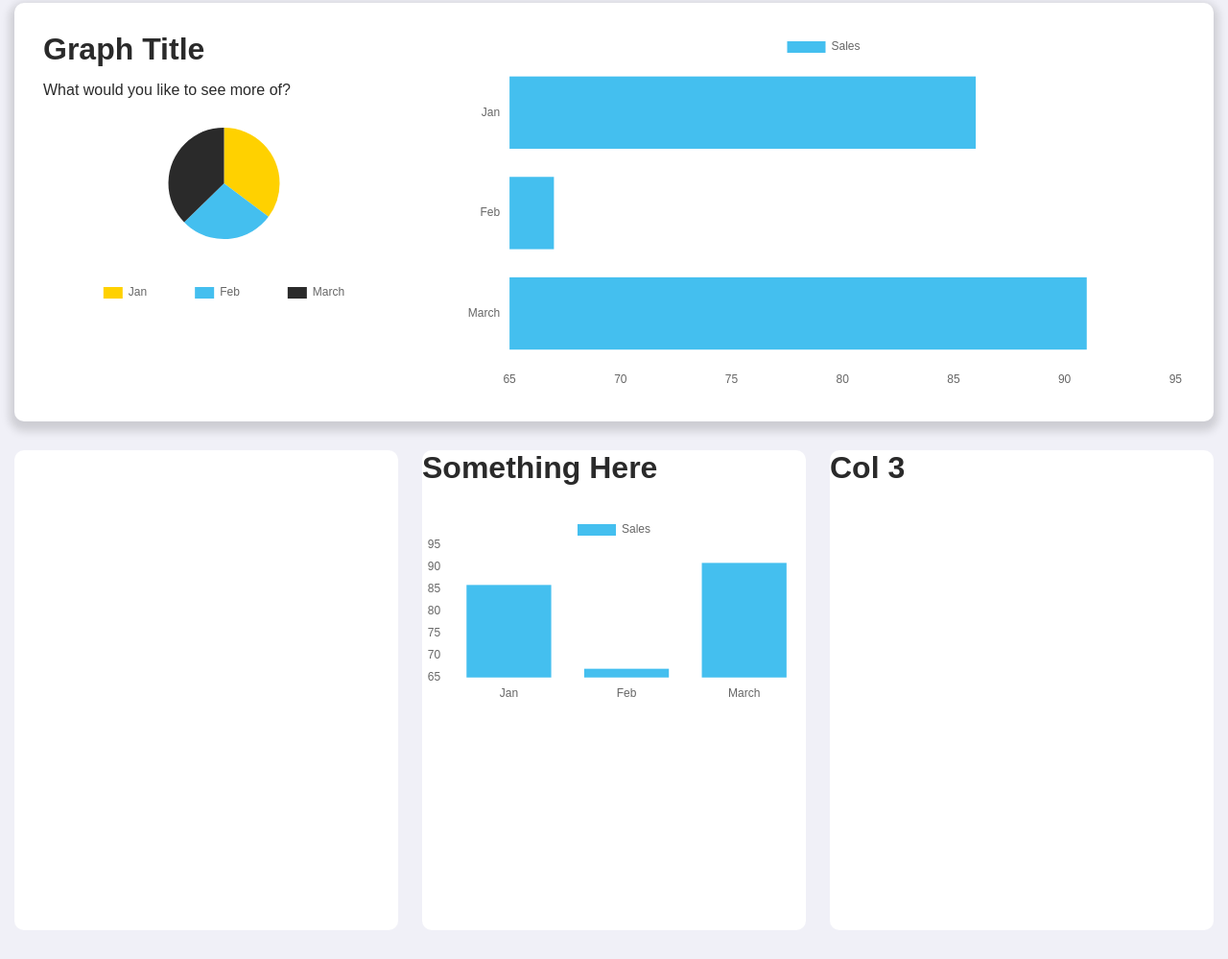
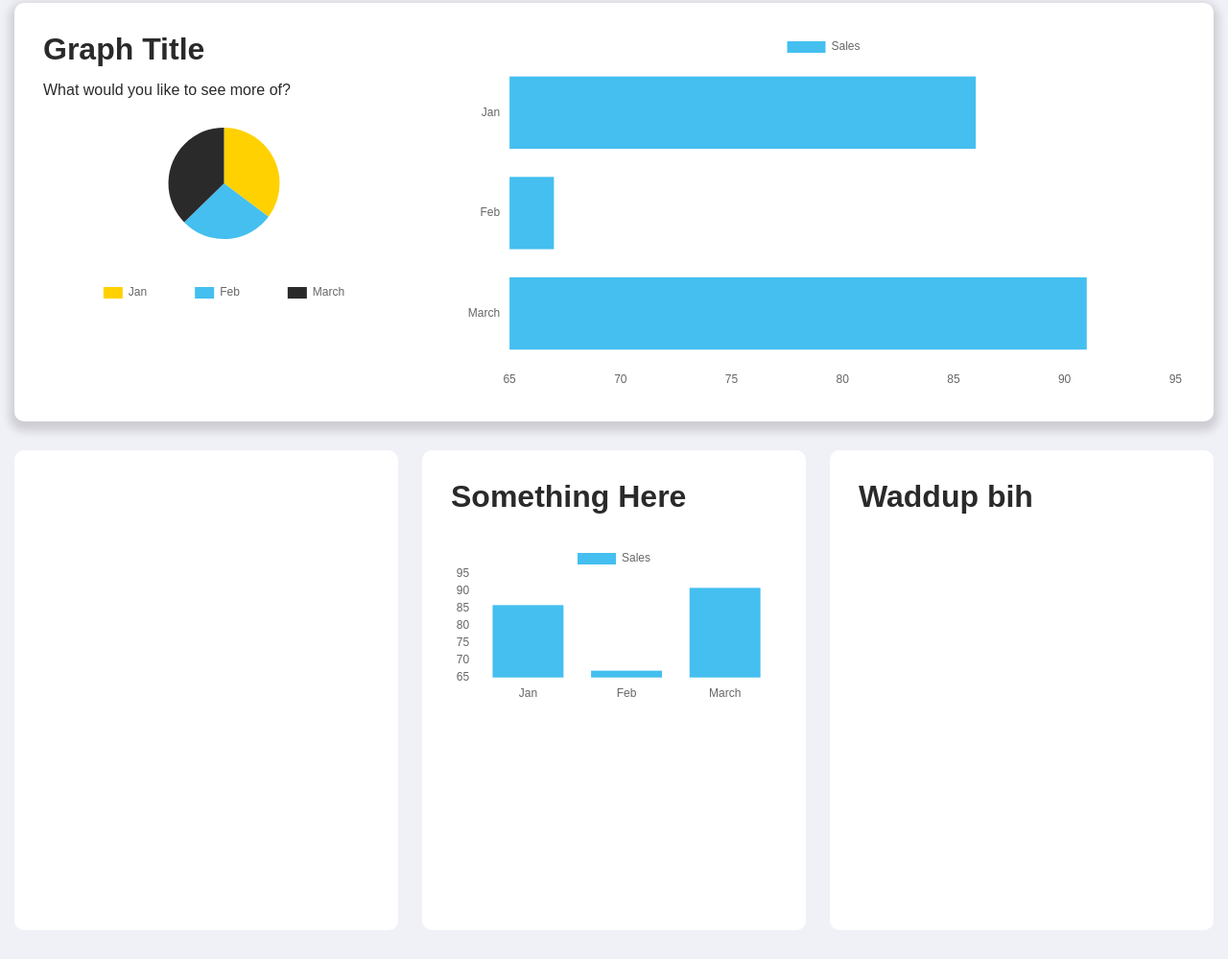
Before and after one commit to Gabeoli/hlp-website-v2, a Gatsby site: page / in a window 1280 px wide. Shown: the part 966-1965 px from the top of the page at 96% size. Built offline with nearby package versions, Linux system fonts and the light colour scheme; Gatsby itself is replaced by a stand-in of ours; a web font is replaced by a local one.

Commit message:
Fixed info-row padding

```diff
--- a/src/components/InfoRow.js
+++ b/src/components/InfoRow.js
@@ -6,13 +6,20 @@ class InfoRow extends Component {
         return (
             <div className="info-row">
                 <div className="row-object">
+                    <div className="content">
+
+                    </div>
                 </div>
                 <div className="row-object">
-                    <h1>Something Here</h1>
-                    <BarChart />
+                    <div className="content">
+                        <h1>Something Here</h1>
+                        <BarChart />
+                    </div>
                 </div>
                 <div className="row-object">
-                    <h1>Col 3</h1>
+                    <div className="content">
+                        <h1>Waddup bih</h1>
+                    </div>
                 </div>
             </div>
         )
--- a/src/sass/info-row.scss
+++ b/src/sass/info-row.scss
@@ -13,6 +13,10 @@
         background: $White;
         border-radius: 10px;
         width: 32%;
+
+        .content {
+            padding: 30px;
+        }
     }
 
 }
```
